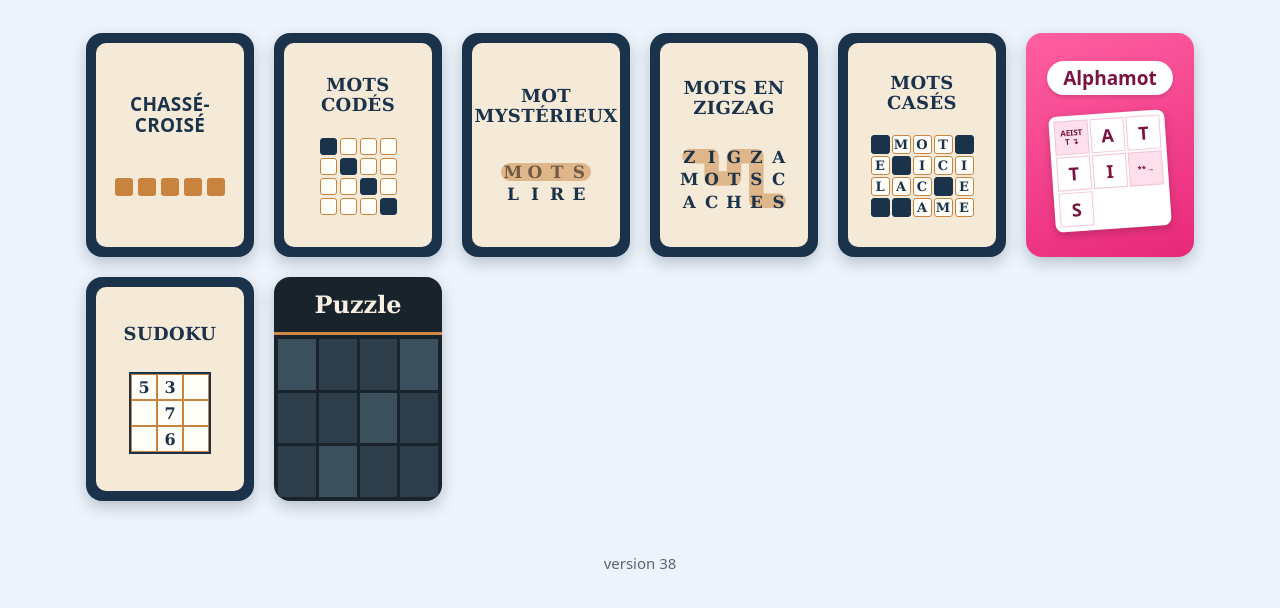
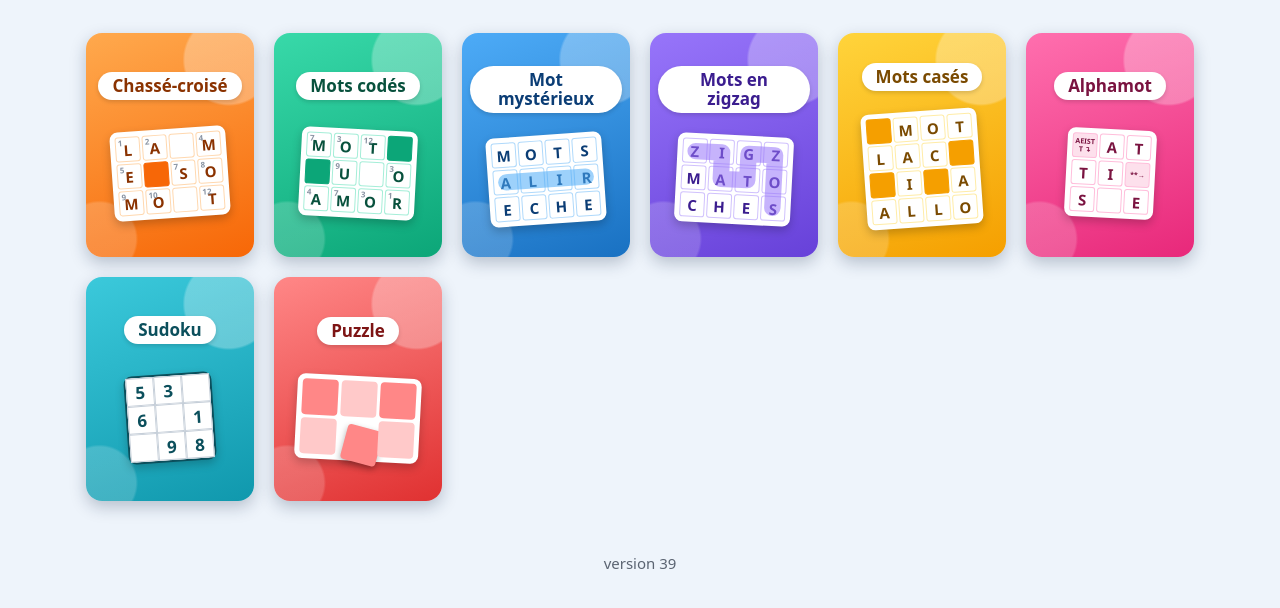
Before and after one commit to Kishloren/mes-jeux, a plain HTML site: page index.html in a window 1280 px wide. Shown: the part 144-752 px from the top of the page. Drawn offline with Linux system fonts and the light colour scheme.

Commit message:
Portail : tuiles aux couleurs vives avec une grille d'exemple, dans l'esprit des couvertures de packs
Co-Authored-By: Claude Opus 5.5 <noreply@anthropic.com>

```diff
--- a/css/app.css
+++ b/css/app.css
@@ -591,40 +591,6 @@ button { font: inherit; color: inherit; }
   border-radius: 16px; box-shadow: 0 6px 16px rgba(20, 40, 70, 0.25); text-decoration: none;
 }
 .tuile:active { transform: scale(0.96); }
-/* Carnets (chassé-croisé, mots codés, mot mystérieux) : carte crème sur bleu nuit */
-.t-carnet { background: #1b324b; padding: 10px; }
-.t-carte {
-  flex: 1; border-radius: 10px; background: #f5ead8;
-  display: flex; flex-direction: column; align-items: center; justify-content: space-evenly; padding: 8px 6px;
-}
-.t-nom { font: bold 19px/1.1 system-ui, sans-serif; color: #1b324b; text-align: center; text-transform: uppercase; letter-spacing: 0.02em; }
-.t-serif { font-family: "DejaVu Serif Couverture", "DejaVu Serif", Georgia, serif; font-size: 18px; }
-.t-cc { display: flex; gap: 5px; }
-.t-cc i { width: 18px; height: 18px; border-radius: 3px; background: #c8843f; }
-.t-grille { display: grid; grid-template-columns: repeat(4, 17px); gap: 3px; }
-.t-grille i { height: 17px; border-radius: 3px; background: #fffdf8; border: 1.5px solid #c8843f; box-sizing: border-box; }
-.t-grille i.plein { background: #1b324b; border-color: #1b324b; }
-.t-mm { position: relative; display: grid; grid-template-columns: repeat(4, 20px); gap: 2px; }
-.t-mm i { font: bold 17px/20px "DejaVu Serif Couverture", Georgia, serif; font-style: normal; color: #1b324b; text-align: center; }
-.t-mm b { position: absolute; left: -2px; right: -2px; top: 1px; height: 18px; border-radius: 9px; background: rgba(200, 132, 63, 0.5); }
-/* Alphamot : rose magazine, pastille blanche, grille fléchée */
-.t-alpha { background: linear-gradient(160deg, #ff5fa2, #e8287a); align-items: center; justify-content: space-evenly; padding: 10px; }
-.t-pastille { background: #fff; color: #7a1340; border-radius: 999px; padding: 4px 16px; font: 800 19px system-ui, sans-serif; box-shadow: 0 2px 4px rgba(0,0,0,.15); }
-.t-am {
-  display: grid; grid-template-columns: repeat(3, 34px); gap: 2px; padding: 5px; background: #fff;
-  border-radius: 8px; transform: rotate(-4deg); box-shadow: 0 3px 8px rgba(0,0,0,.2);
-}
-.t-am i { height: 34px; display: flex; align-items: center; justify-content: center; font: 800 18px system-ui, sans-serif; font-style: normal; color: #7a1340; background: #fff; border: 1px solid #f3c6da; }
-.t-am i.d { background: #fde0ec; font-size: 8px; line-height: 1.1; text-align: center; }
-/* Puzzle : bandeau sombre, filet orange, mosaïque */
-.t-puzzle { background: #18232b; }
-.t-bandeau {
-  flex: none; height: 26%; display: flex; align-items: center; justify-content: center;
-  border-bottom: 3px solid #d18745; font: bold 24px "DejaVu Serif Couverture", Georgia, serif; color: #f6efe2;
-}
-.t-mosaique { flex: 1; display: grid; grid-template-columns: repeat(4, 1fr); grid-template-rows: repeat(3, 1fr); gap: 3px; padding: 4px; }
-.t-mosaique i { background: #2d3d49; background-size: 400% 300%; }
-.t-mosaique i:nth-child(3n+1) { background-color: #3b4f5c; }
 
 /* ---------- Paramètres ---------- */
 .reglages { max-width: 760px; margin: 0 auto; padding: 16px; display: flex; flex-direction: column; gap: 20px; }
@@ -681,14 +647,8 @@ button { font: inherit; color: inherit; }
   background: #ffd43b; color: #7a1d00; font-size: 38px; font-weight: 800; box-shadow: 0 8px 18px rgba(0,0,0,.3);
 }
 .am-def-texte .pose { color: #d9c3ad; }
-.t-zz svg { width: 112px; height: 67px; display: block; }
-.t-zz polyline { fill: none; stroke: rgba(200, 132, 63, 0.5); stroke-width: 13; stroke-linecap: round; stroke-linejoin: round; }
-.t-zz text { font: bold 15px "DejaVu Serif Couverture", Georgia, serif; fill: #1b324b; text-anchor: middle; }
 
 /* ---------- Mots casés ---------- */
-.t-mk { display: grid; grid-template-columns: repeat(5, 19px); gap: 2px; }
-.t-mk i { height: 19px; display: flex; align-items: center; justify-content: center; font: bold 13px "DejaVu Serif Couverture", Georgia, serif; font-style: normal; color: #1b324b; background: #fffdf8; border: 1.5px solid #c8843f; box-sizing: border-box; border-radius: 3px; }
-.t-mk i.n { background: #1b324b; border-color: #1b324b; }
 .mk { height: 100%; height: 100dvh; display: flex; flex-direction: column; overflow: hidden; --mk: 36px; }
 .mk .barre { padding: 4px 10px; gap: 8px; }
 .mk-zone { flex: 1; min-height: 0; display: flex; align-items: center; justify-content: center; padding: 4px; }
@@ -725,8 +685,6 @@ button { font: inherit; color: inherit; }
 .mk-mot.selectionne { background: var(--bleu-clair); }
 
 /* ---------- Sudoku ---------- */
-.t-sdk { display: grid; grid-template-columns: repeat(3, 26px); border: 2.5px solid #1b324b; background: #fffdf8; }
-.t-sdk i { height: 26px; display: flex; align-items: center; justify-content: center; border: 1px solid #c8843f; font: bold 16px "DejaVu Serif Couverture", Georgia, serif; font-style: normal; color: #1b324b; }
 .sdk-niveau { gap: 4px; }
 .sdk-etoiles { color: #e8a317; font-size: 20px; letter-spacing: 2px; }
 .sdk-etoiles span { color: #d7dee8; }
@@ -766,3 +724,44 @@ button { font: inherit; color: inherit; }
 .sdk-outils { display: flex; gap: 10px; justify-content: center; }
 .sdk-outils .btn { flex: 1; max-width: 260px; }
 .sdk-notes.actif { background: var(--bleu); color: #fff; }
+
+/* ---------- Portail : tuiles vives, dans l'esprit des couvertures de packs ---------- */
+.t-vif {
+  align-items: center; justify-content: space-evenly; padding: 10px 8px;
+  background: radial-gradient(circle at 85% 12%, rgba(255,255,255,.28) 0 18%, transparent 19%),
+              radial-gradient(circle at 8% 92%, rgba(255,255,255,.18) 0 14%, transparent 15%),
+              linear-gradient(160deg, var(--c1), var(--c2));
+}
+.t-cc  { --c1: #ffa94d; --c2: #f76707; --ct: #8a3200; }
+.t-mc  { --c1: #38d9a9; --c2: #0ca678; --ct: #08513d; }
+.t-mm  { --c1: #4dabf7; --c2: #1971c2; --ct: #0b3d75; }
+.t-zz  { --c1: #9775fa; --c2: #6741d9; --ct: #3b1d8f; }
+.t-mk  { --c1: #ffd43b; --c2: #f59f00; --ct: #7a4a00; }
+.t-am  { --c1: #ff6fae; --c2: #e8287a; --ct: #7a1340; }
+.t-sdk { --c1: #3bc9db; --c2: #1098ad; --ct: #0b4f5c; }
+.t-pz  { --c1: #ff8787; --c2: #e03131; --ct: #7d1414; }
+.t-pastille {
+  background: #fff; color: var(--ct); border-radius: 999px; padding: 4px 14px; max-width: 100%;
+  font: 800 17px/1.15 system-ui, sans-serif; text-align: center; box-shadow: 0 2px 4px rgba(0,0,0,.15);
+}
+.t-mini {
+  position: relative; display: grid; grid-template-columns: repeat(var(--n, 4), 25px); gap: 2px; padding: 5px;
+  background: #fff; border-radius: 8px; transform: rotate(-4deg); box-shadow: 0 4px 10px rgba(0,0,0,.22);
+}
+.t-vif:nth-child(even) .t-mini { transform: rotate(3deg); }
+.t-mini i {
+  position: relative; height: 25px; display: flex; align-items: center; justify-content: center;
+  border: 1px solid color-mix(in srgb, var(--c1) 45%, white); border-radius: 3px;
+  font: 800 15px system-ui, sans-serif; font-style: normal; color: var(--ct); background: #fff;
+}
+.t-mini i.n { background: var(--c2); border-color: var(--c2); }
+.t-mini sub { position: absolute; top: 1px; left: 2px; font-size: 8px; font-weight: 700; line-height: 1; color: #8a94a3; }
+.t-avec-trace .t-trace { position: absolute; inset: 5px; width: calc(100% - 10px); height: calc(100% - 10px); pointer-events: none; }
+.t-trace polyline { fill: none; stroke: var(--c1); stroke-opacity: 0.55; stroke-width: 0.62; stroke-linecap: round; stroke-linejoin: round; }
+.t-am2 i.d { background: #fde0ec; font-size: 7px; line-height: 1.1; text-align: center; }
+.t-sdk2 { grid-template-columns: repeat(3, 28px); border: 2.5px solid var(--ct); gap: 0; padding: 0; }
+.t-sdk2 i { height: 28px; border-radius: 0; border-color: #c5ced8; font-size: 17px; }
+.t-pieces { grid-template-columns: repeat(3, 36px); gap: 3px; }
+.t-pieces i { height: 36px; border: 0; background-color: var(--c1); background-size: 300% 200%; border-radius: 4px; }
+.t-pieces i:nth-child(5) { transform: translate(5px, 7px) rotate(12deg); box-shadow: 0 3px 6px rgba(0,0,0,.3); }
+.t-pieces i.c1, .t-pieces i.c3, .t-pieces i.c5 { background-color: #ffc9c9; }
--- a/js/app.js
+++ b/js/app.js
@@ -2,7 +2,7 @@
 (function () {
   "use strict";
 
-  const VERSION_APP = "38"; // à incrémenter avec VERSION dans sw.js
+  const VERSION_APP = "39"; // à incrémenter avec VERSION dans sw.js
 
   const Store = {
     get(cle, defaut) {
@@ -96,10 +96,35 @@
     vider();
     document.title = "Mes jeux";
     const p = photos()[0];
-    const carre = (n, plein) => Array.from({ length: n }, (_, i) => `<i${plein(i) ? ' class="plein"' : ""}></i>`).join("");
-    const mosaique = p
-      ? Array.from({ length: 12 }, (_, i) => `<i style="background-image:url('${p.mini}');background-position:${(i % 4) * 33.3}% ${Math.floor(i / 4) * 50}%"></i>`).join("")
-      : Array.from({ length: 12 }, () => "<i></i>").join("");
+    // Mini-grille : rangées de cases ; « # » case noire, « . » case vide, « 7M » nombre + lettre.
+    const grille = (rangees, classe = "", brut = false) => {
+      const n = rangees[0].split(" ").length;
+      return `<span class="t-mini ${classe}" style="--n:${n}">${rangees.map((r) => r.split(" ").map((c) => {
+        if (c === "#") return '<i class="n"></i>';
+        if (c === ".") return "<i></i>";
+        const m = !brut && c.match(/^(\d+)(.*)$/);
+        return m ? `<i><sub>${m[1]}</sub>${m[2]}</i>` : `<i>${c}</i>`;
+      }).join("")).join("")}</span>`;
+    };
+    const trace = (pts, n, r) => `<svg class="t-trace" viewBox="0 0 ${n} ${r}" preserveAspectRatio="none" aria-hidden="true"><polyline points="${pts}"/></svg>`;
+    const pieces = p
+      ? Array.from({ length: 6 }, (_, i) => `<i style="background-image:url('${p.mini}');background-position:${(i % 3) * 50}% ${Math.floor(i / 3) * 100}%"></i>`).join("")
+      : Array.from({ length: 6 }, (_, i) => `<i class="c${i}"></i>`).join("");
+    const JEUX_PORTAIL = [
+      ["chasse-croise", "Chassé-croisé", "cc", grille(["1L 2A . 4M", "5E # 7S 8O", "9M 10O . 12T"])],
+      ["mots-codes", "Mots codés", "mc", grille(["7M 3O 12T #", "# 9U . 3O", "4A 7M 3O 1R"])],
+      ["mot-mysterieux", "Mot mystérieux", "mm", `<span class="t-mini t-avec-trace" style="--n:4">${[..."MOTSALIRECHE"].map((l) => `<i>${l}</i>`).join("")}${trace("0.5,1.5 3.5,1.5", 4, 3)}</span>`],
+      ["mots-zigzag", "Mots en zigzag", "zz", `<span class="t-mini t-avec-trace" style="--n:4">${[..."ZIGZMATOCHES"].map((l) => `<i>${l}</i>`).join("")}${trace("0.5,0.5 1.5,0.5 1.5,1.5 2.5,1.5 2.5,0.5 3.5,0.5 3.5,2.5", 4, 3)}</span>`],
+      ["mots-cases", "Mots casés", "mk", grille(["# M O T", "L A C #", "# I # A", "A L L O"])],
+      ["alphamot", "Alphamot", "am", `<span class="t-mini t-am2" style="--n:3"><i class="d">AEIST<br>T ↴</i><i>A</i><i>T</i><i>T</i><i>I</i><i class="d">**→</i><i>S</i><i></i><i>E</i></span>`],
+      ["sudoku", "Sudoku", "sdk", grille(["5 3 .", "6 . 1", ". 9 8"], "t-sdk2", true)],
+      ["puzzle", "Puzzle", "pz", `<span class="t-mini t-pieces">${pieces}</span>`],
+    ];
+    const tuiles = JEUX_PORTAIL.map(([href, nom, cls, dessin]) => `
+          <a class="tuile t-vif t-${cls}" href="#/${href}">
+            <span class="t-pastille">${nom}</span>
+            ${dessin}
+          </a>`).join("");
     app.innerHTML = `
       <div class="page">
         <header class="entete-portail">
@@ -109,39 +134,7 @@
           <h1>Mes jeux</h1>
           <p>Choisissez une activité</p>
         </header>
-        <div class="tuiles">
-          <a class="tuile t-carnet" href="#/chasse-croise">
-            <span class="t-carte"><span class="t-nom">Chassé-<br>croisé</span><span class="t-cc">${carre(5, () => true)}</span></span>
-          </a>
-          <a class="tuile t-carnet" href="#/mots-codes">
-            <span class="t-carte"><span class="t-nom t-serif">Mots<br>codés</span><span class="t-grille">${carre(16, (i) => i % 5 === 0)}</span></span>
-          </a>
-          <a class="tuile t-carnet" href="#/mot-mysterieux">
-            <span class="t-carte"><span class="t-nom t-serif">Mot<br>mystérieux</span><span class="t-mm">${[..."MOTSLIRE"].map((l) => `<i>${l}</i>`).join("")}<b></b></span></span>
-          </a>
-          <a class="tuile t-carnet" href="#/mots-zigzag">
-            <span class="t-carte"><span class="t-nom t-serif">Mots en<br>zigzag</span><span class="t-zz">${(() => {
-              // Lettres sur 3 rangées de 5, traversées par un chemin en zigzag.
-              const L = "ZIGZAMOTSCACHES";
-              const txt = [...L].map((l, i) => `<text x="${10 + (i % 5) * 20}" y="${16 + Math.floor(i / 5) * 20}">${l}</text>`).join("");
-              return `<svg viewBox="0 0 100 60" aria-hidden="true"><polyline points="10,10 30,10 30,30 50,30 50,10 70,10 70,30 70,50 90,50"/>${txt}</svg>`;
-            })()}</span></span>
-          </a>
-          <a class="tuile t-carnet" href="#/mots-cases">
-            <span class="t-carte"><span class="t-nom t-serif">Mots<br>casés</span><span class="t-mk">${"#MOT#|E#ICI|LAC#E|##AME".split("|").map((r) => [...r].map((l) => (l === "#" ? '<i class="n"></i>' : `<i>${l}</i>`)).join("")).join("")}</span></span>
-          </a>
-          <a class="tuile t-alpha" href="#/alphamot">
-            <span class="t-pastille">Alphamot</span>
-            <span class="t-am"><i class="d">AEIST<br>T ↴</i><i>A</i><i>T</i><i>T</i><i>I</i><i class="d">**→</i><i>S</i></span>
-          </a>
-          <a class="tuile t-carnet" href="#/sudoku">
-            <span class="t-carte"><span class="t-nom t-serif">Sudoku</span><span class="t-sdk">${"5 3 ··7·· 6··195··· 98····6·".replace(/ /g, "").slice(0, 9).split("").map((c) => `<i>${c === "·" ? "" : c}</i>`).join("")}</span></span>
-          </a>
-          <a class="tuile t-puzzle" href="#/puzzle">
-            <span class="t-bandeau">Puzzle</span>
-            <span class="t-mosaique">${mosaique}</span>
-          </a>
-        </div>
+        <div class="tuiles">${tuiles}</div>
         <p class="version">version ${VERSION_APP}</p>
       </div>`;
   }
--- a/sw.js
+++ b/sw.js
@@ -1,6 +1,6 @@
 // Service worker : l'application fonctionne hors connexion.
 // Changer VERSION à chaque mise en ligne pour forcer la mise à jour.
-const VERSION = "mes-jeux-v38";
+const VERSION = "mes-jeux-v39";
 const FICHIERS = [
   "./",
   "index.html",
```
